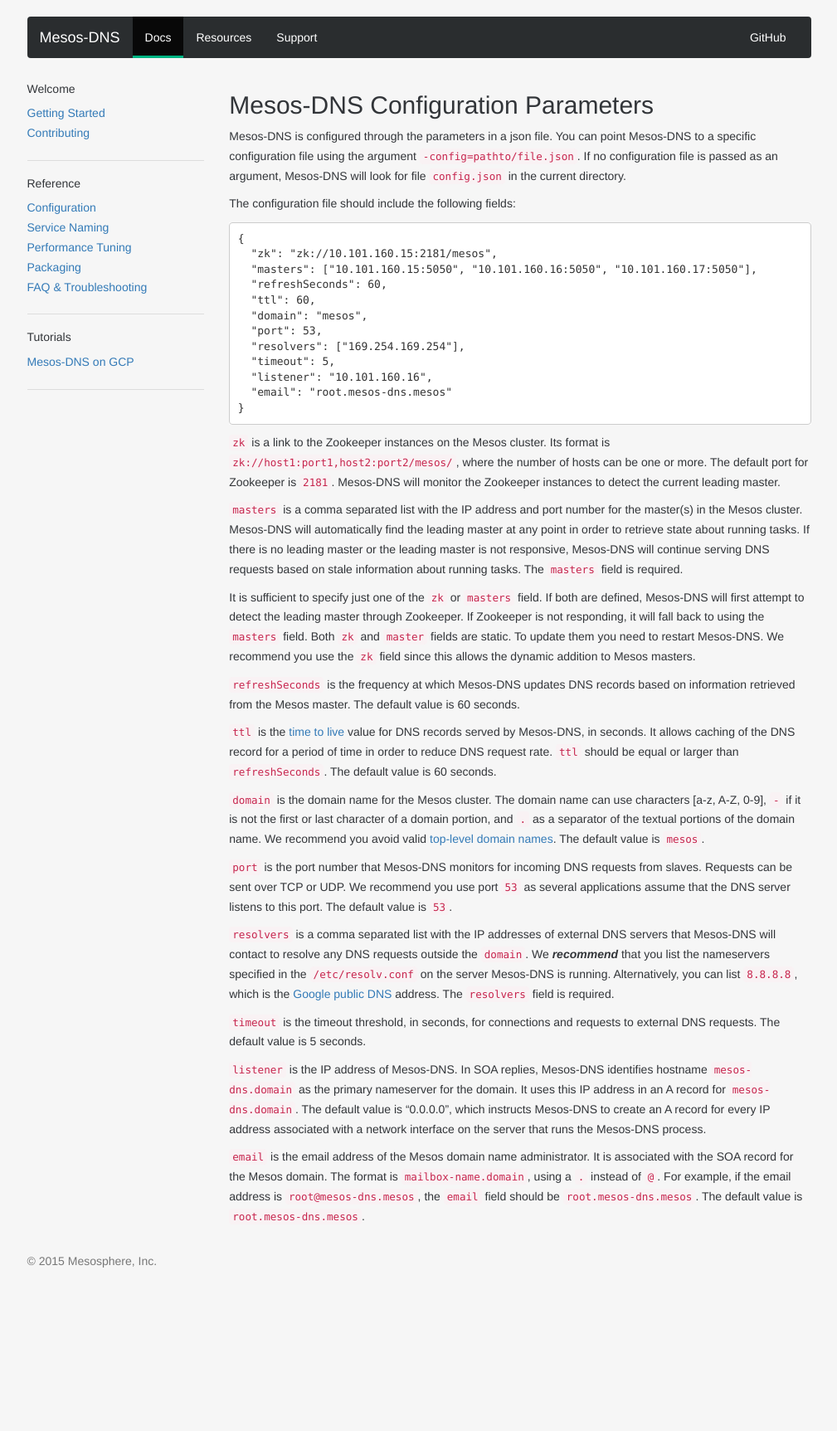
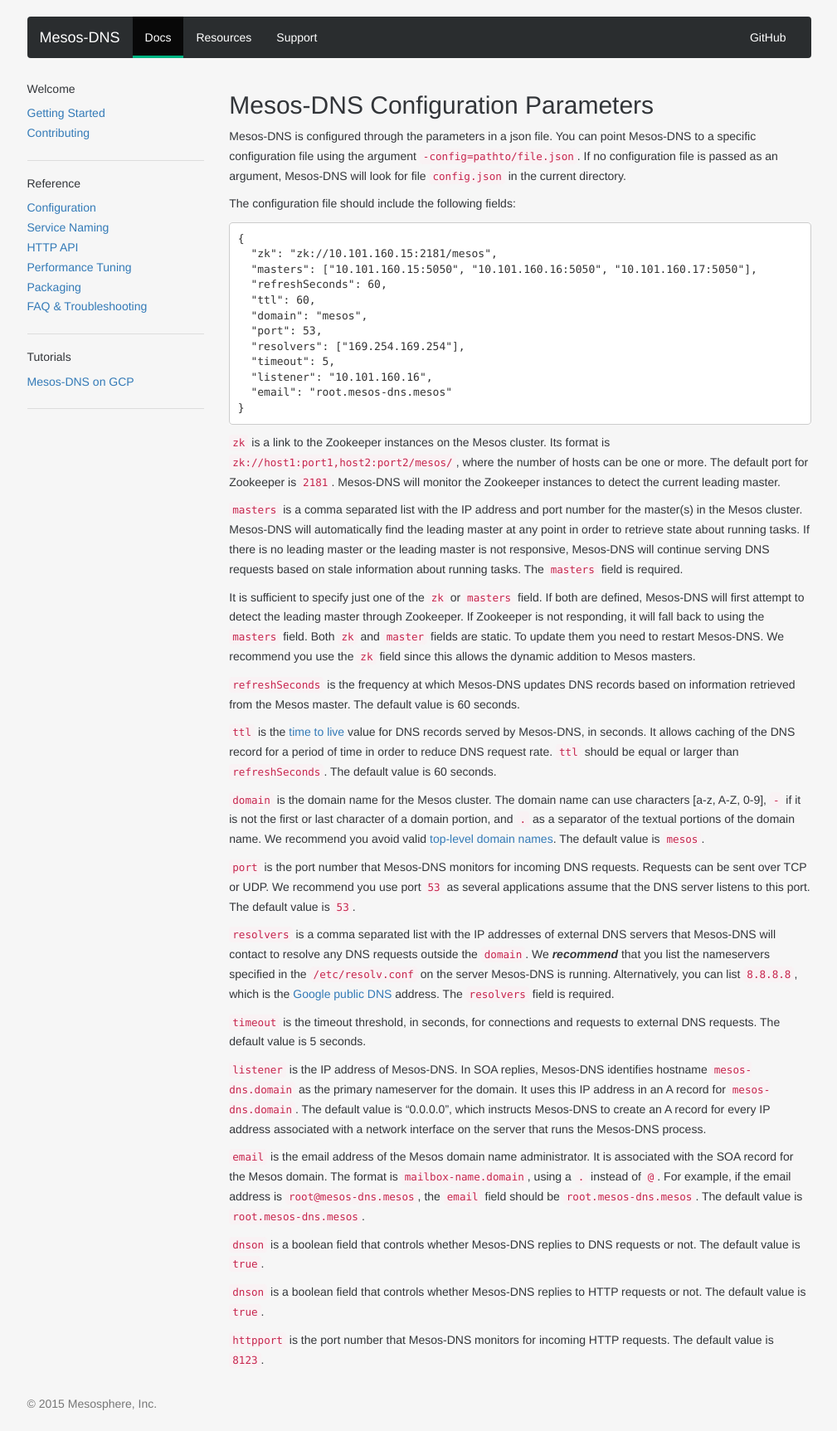
Before and after one commit to mesosphere/mesos-dns, a Jekyll site: the page built from docs/docs/configuration-parameters.md, in a window 1280 px wide. Shown: the whole page at 83% size, without its empty margins (135-1144 px from the left). Built offline with Jekyll 4.4.1, drawn with Linux system fonts in a browser that asks for light colours; nearby versions of some CDN libraries; some web fonts are replaced; Markdown is read by kramdown in place of the engine named in the settings; before the commit the page ends 1552 px from its top, so only the background shows below that.

Commit message:
Documentation update.

```diff
--- a/docs/_layouts/docs.html
+++ b/docs/_layouts/docs.html
@@ -27,6 +27,11 @@ layout: default
        <li>
         <a href="{{ site.baseurl }}/docs/naming.html">
           Service Naming
+        </a>
+      </li>
+       <li>
+        <a href="{{ site.baseurl }}/docs/http.html">
+          HTTP API
         </a>
       </li>
       <li>
--- a/docs/docs/configuration-parameters.md
+++ b/docs/docs/configuration-parameters.md
@@ -35,7 +35,7 @@ It is sufficient to specify just one of the `zk` or `masters` field. If both are
 
 `domain` is the domain name for the Mesos cluster. The domain name can use characters [a-z, A-Z, 0-9], `-` if it is not the first or last character of a domain portion, and `.` as a separator of the textual portions of the domain name. We recommend you avoid valid [top-level domain names](http://en.wikipedia.org/wiki/List_of_Internet_top-level_domains). The default value is `mesos`.
 
-`port` is the port number that Mesos-DNS monitors for incoming DNS requests from slaves. Requests can be sent over TCP or UDP. We recommend you use port `53` as several applications assume that the DNS server listens to this port. The default value is `53`.
+`port` is the port number that Mesos-DNS monitors for incoming DNS requests. Requests can be sent over TCP or UDP. We recommend you use port `53` as several applications assume that the DNS server listens to this port. The default value is `53`.
 
 `resolvers` is a comma separated list with the IP addresses of external DNS servers that Mesos-DNS will contact to resolve any DNS requests outside the `domain`. We ***recommend*** that you list the nameservers specified in the `/etc/resolv.conf` on the server Mesos-DNS is running. Alternatively, you can list `8.8.8.8`, which is the [Google public DNS](https://developers.google.com/speed/public-dns/) address. The `resolvers` field is required.
 
@@ -44,3 +44,9 @@ It is sufficient to specify just one of the `zk` or `masters` field. If both are
 `listener` is the IP address of Mesos-DNS. In SOA replies, Mesos-DNS identifies hostname `mesos-dns.domain` as the primary nameserver for the domain. It uses this IP address in an A record for `mesos-dns.domain`. The default value is "0.0.0.0", which instructs Mesos-DNS to create an A record for every IP address associated with a network interface on the server that runs the Mesos-DNS process.
 
 `email` is the email address of the Mesos domain name administrator. It is associated with the SOA record for the Mesos domain. The format is `mailbox-name.domain`, using a `.` instead of `@`. For example, if the email address is `root@mesos-dns.mesos`, the `email` field should be `root.mesos-dns.mesos`. The default value is `root.mesos-dns.mesos`.
+
+`dnson` is a boolean field that controls whether Mesos-DNS replies to DNS requests or not. The default value is `true`.
+
+`dnson` is a boolean field that controls whether Mesos-DNS replies to HTTP requests or not. The default value is `true`.
+
+`httpport` is the port number that Mesos-DNS monitors for incoming HTTP requests. The default value is `8123`.
```
Also changed, not shown: docs/docs/faq.md (+2 -2 lines), docs/index.md (+2 -2 lines), 1 other file.
